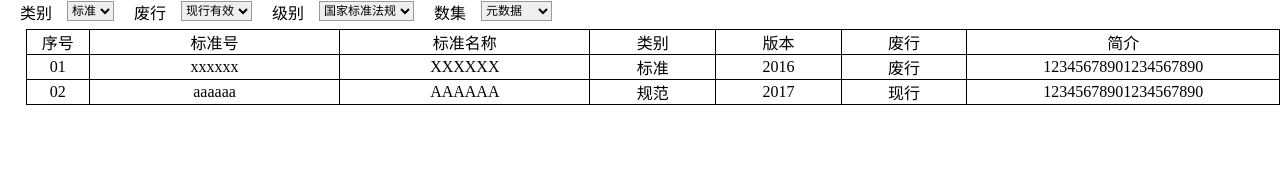
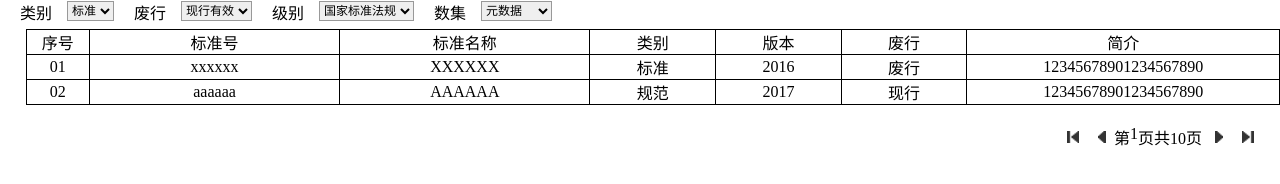
Before and after one commit to qc269648407/JSJQ, a plain HTML site: page 后台模版/bg1.html in a window 1280 px wide. Drawn offline with Linux system fonts and the light colour scheme.

Commit message:
添加了翻页模块

```diff
--- a/后台模版/bg1.html
+++ b/后台模版/bg1.html
@@ -46,8 +46,8 @@
         <div class="clear"></div>
     </div>
 
-    <div>
-        <table border="0" cellspacing="0" cellpadding="0" class="bg1Table"  ms-controller="bg1Table">
+    <div ms-controller="bg1Table">
+        <table border="0" cellspacing="0" cellpadding="0" class="bg1Table">
             <tr>
                 <th style="width:5%">序号</th>
                 <th style="width:20%">标准号</th>
@@ -68,6 +68,33 @@
             </tr>
         </table>
 
+        <div class="pageIndexConcroller">
+            <div class="firstPage leftFloat">
+                <img class="img1" src="./assets/first.png" onclick="firstPage();">
+            </div>
+            <div class="frontPage leftFloat">
+                <img class="img2" src="./assets/front.png" onclick="frontPage();">
+            </div>
+
+            <div class="currentPage leftFloat">
+                <div class="leftFloat">第</div>
+                <!-- <input class="pageNumber leftFloat" ms-duplex="@pageIndex" /> -->
+                <div class="leftFloat">{{@pageIndex}}</div>
+                <div class="leftFloat">页</div>
+                <div class="clear"></div>
+            </div>
+
+            <div class="maxNumber leftFloat">共{{@maxPage}}页</div>
+            <div class="nextPage leftFloat">
+                <img class="img2" src="./assets/next.png" onclick="nextPage();">
+            </div>
+            <div class="lastPage leftFloat">
+                <img class="img1" src="./assets/last.png" onclick="lastPage();">
+            </div>
+            <div class="clear"></div>
+        </div>
+        <div class="clear"></div>
+
 
 
     </div>
--- a/后台模版/css/index.css
+++ b/后台模版/css/index.css
@@ -92,3 +92,64 @@ body {
 .forthStage {
     margin-left: 20px;
 }
+
+
+.img1 {
+    width: 12px;
+    height: 12px;
+    margin-left: 6px;
+    margin-top: 6px;
+}
+
+.img2 {
+    width: 8px;
+    height: 12px;
+    margin-left: 8px;
+    margin-top: 6px;
+}
+
+.firstPage {
+    margin-left: 5px;
+    background: white;
+    width: 24px;
+    height: 24px;
+    border-radius: 4px;
+}
+
+.frontPage {
+    margin-left: 5px;
+    background: white;
+    width: 24px;
+    height: 24px;
+    border-radius: 4px;
+}
+
+.nextPage {
+    margin-left: 5px;
+    background: white;
+    width: 24px;
+    height: 24px;
+    border-radius: 4px;
+}
+
+.lastPage {
+    margin-left: 5px;
+    background: white;
+    width: 24px;
+    height: 24px;
+    border-radius: 4px;
+}
+
+.pageNumber {
+    width: 28px;
+}
+
+.pageIndexConcroller {
+    float: right;
+    margin-right: 20px;
+    margin-top: 20px;
+}
+
+.leftFloat {
+    float: left;
+}
--- a/后台模版/js/bg1.js
+++ b/后台模版/js/bg1.js
@@ -1,6 +1,8 @@
 var vm3 = avalon.define({
     $id: "bg1Table",
-    table1Data: []
+    table1Data: [],
+    pageIndex:1,
+    maxPage:10,
 });
 
 $('.bg1Page').ready(function () {
@@ -28,3 +30,31 @@ function getTable1Data() {
         }
     ];
 }
+
+function frontPage() {
+    if (vm3.pageIndex == 1) {
+        alert('第一页');
+    } else {
+        vm3.pageIndex--;
+        getTable1Data();
+    }
+}
+
+function nextPage() {
+    if (vm3.pageIndex == vm3.maxPage) {
+        alert('最后一页');
+    } else {
+        vm3.pageIndex++;
+        getTable1Data();
+    }
+}
+
+function firstPage() {
+    vm3.pageIndex = 1;
+    getTable1Data();
+}
+
+function lastPage() {
+    vm3.pageIndex = vm3.maxPage;
+    getTable1Data();
+}
```
Also changed, not shown: 后台模版/assets/first.png (added), 后台模版/assets/front.png (added), 后台模版/assets/last.png (added), 后台模版/assets/next.png (added), 1 other file.
